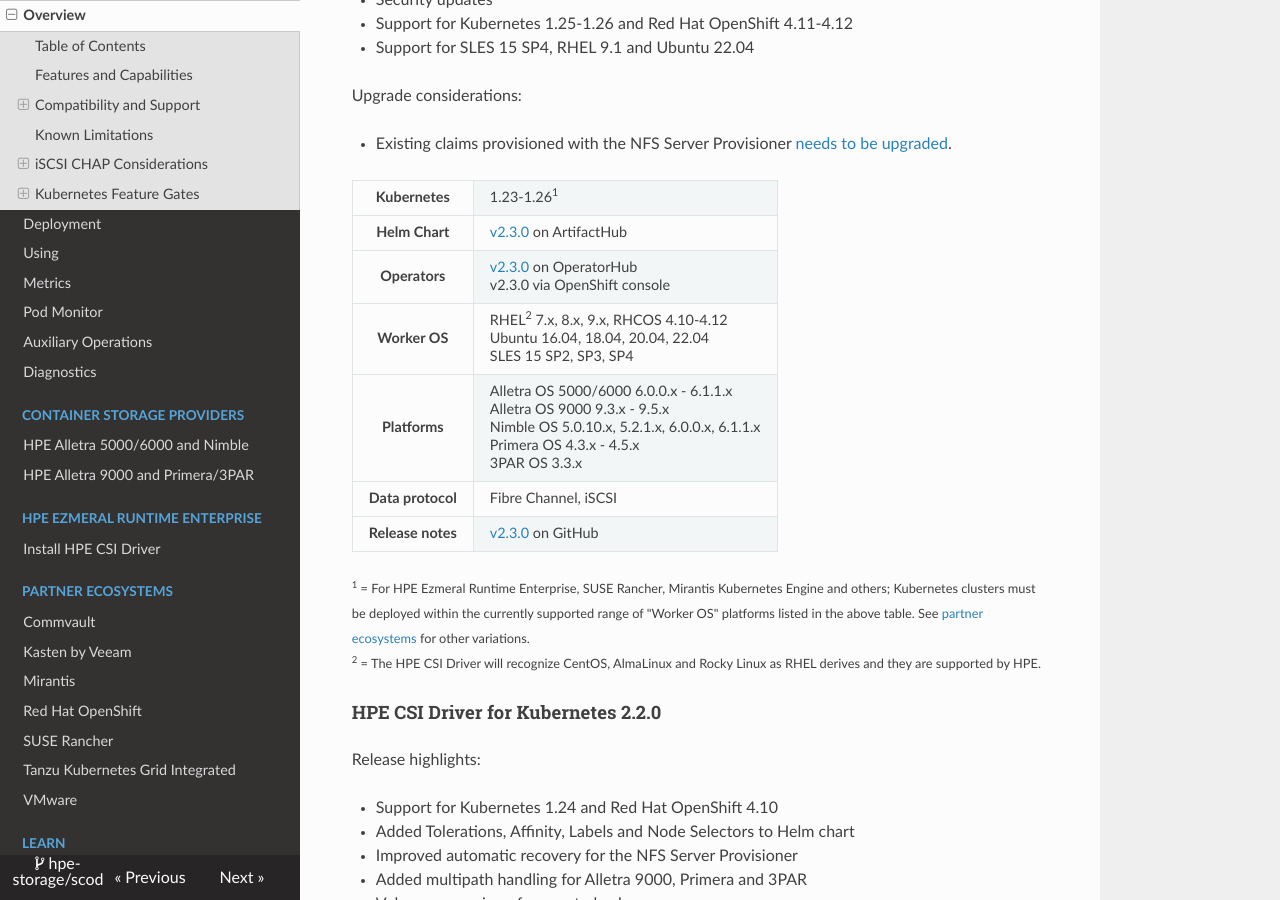
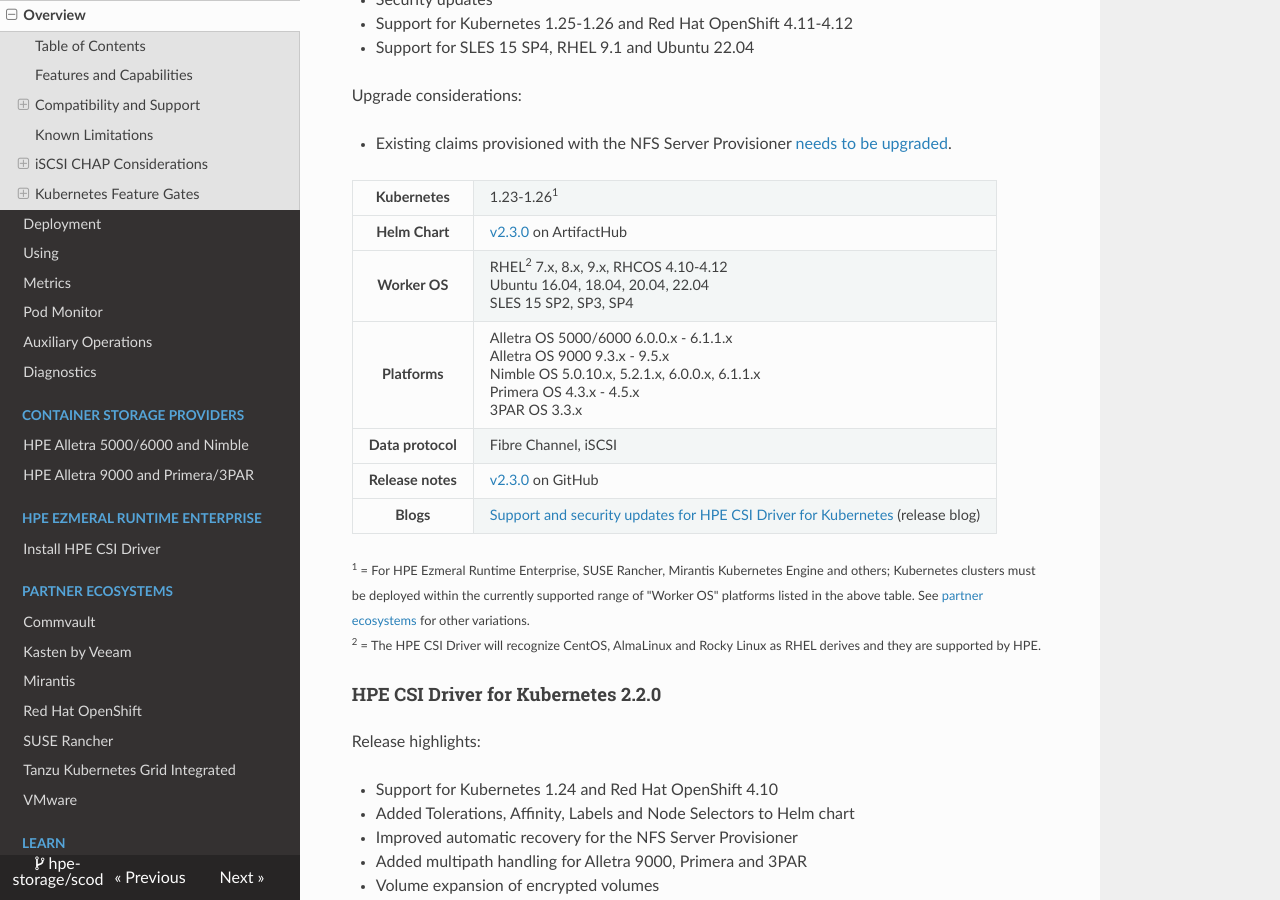
Before and after one commit to hpe-storage/scod, an MkDocs documentation site: the page built from docs/csi_driver/index.md, in a window 1280 px wide and 900 px high, scrolled down 3245 px. Built offline with MkDocs 1.6.1, drawn with Linux system fonts in a browser that asks for light colours; nearby versions of some CDN libraries.

Commit message:
2.3.0 minor update (#170)
Signed-off-by: Michael Mattsson <michael.mattsson@gmail.com>

```diff
--- a/docs/csi_driver/index.md
+++ b/docs/csi_driver/index.md
@@ -81,14 +81,14 @@
     <th>Helm Chart</th>
     <td><a href="https://artifacthub.io/packages/helm/hpe-storage/hpe-csi-driver/2.3.0">v2.3.0</a> on ArtifactHub</td>
   </tr>
-  <tr>
+  <!--tr>
     <th>Operators</th>
     <td>
      <a href="https://operatorhub.io/operator/hpe-csi-operator/stable/hpe-csi-operator.v2.3.0">v2.3.0</a> on OperatorHub<br />
      v2.3.0</a> via OpenShift console
     </td>
   </tr>
-  <tr>
+  <tr-->
     <th>Worker&nbsp;OS</th>
     <td>
       RHEL<sup>2</sup> 7.x, 8.x, 9.x, RHCOS 4.10-4.12<br />
@@ -113,12 +113,12 @@
     <th>Release&nbsp;notes</th>
     <td><a href=https://github.com/hpe-storage/csi-driver/blob/master/release-notes/v2.3.0.md>v2.3.0</a> on GitHub</td>
   </tr>
-  <!--tr>
+  <tr>
    <th>Blogs</th>
    <td>
     <a href="https://community.hpe.com/t5/around-the-storage-block/support-and-security-updates-for-hpe-csi-driver-for-kubernetes/ba-p/7184293">Support and security updates for HPE CSI Driver for Kubernetes</a> (release blog)
    </td>
- </tr-->
+ </tr>
 </table>
 
 <small>
```
